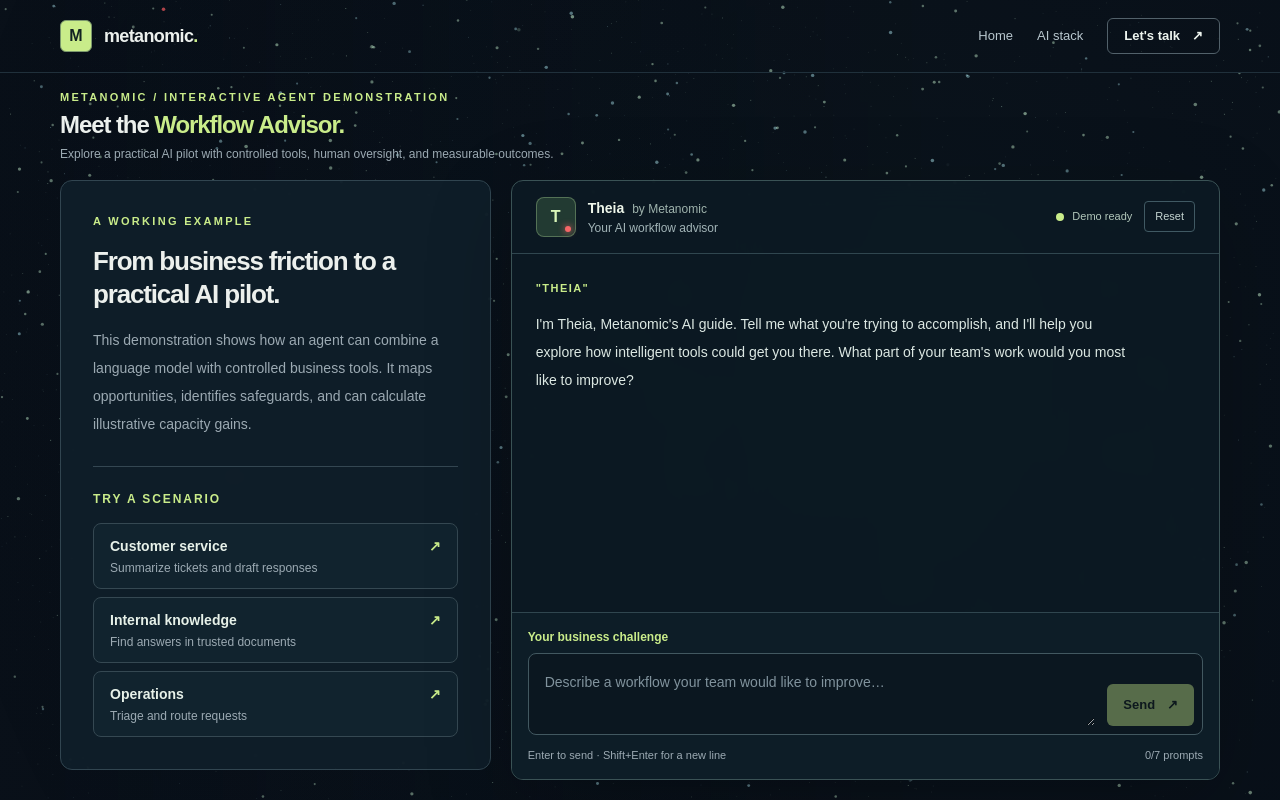
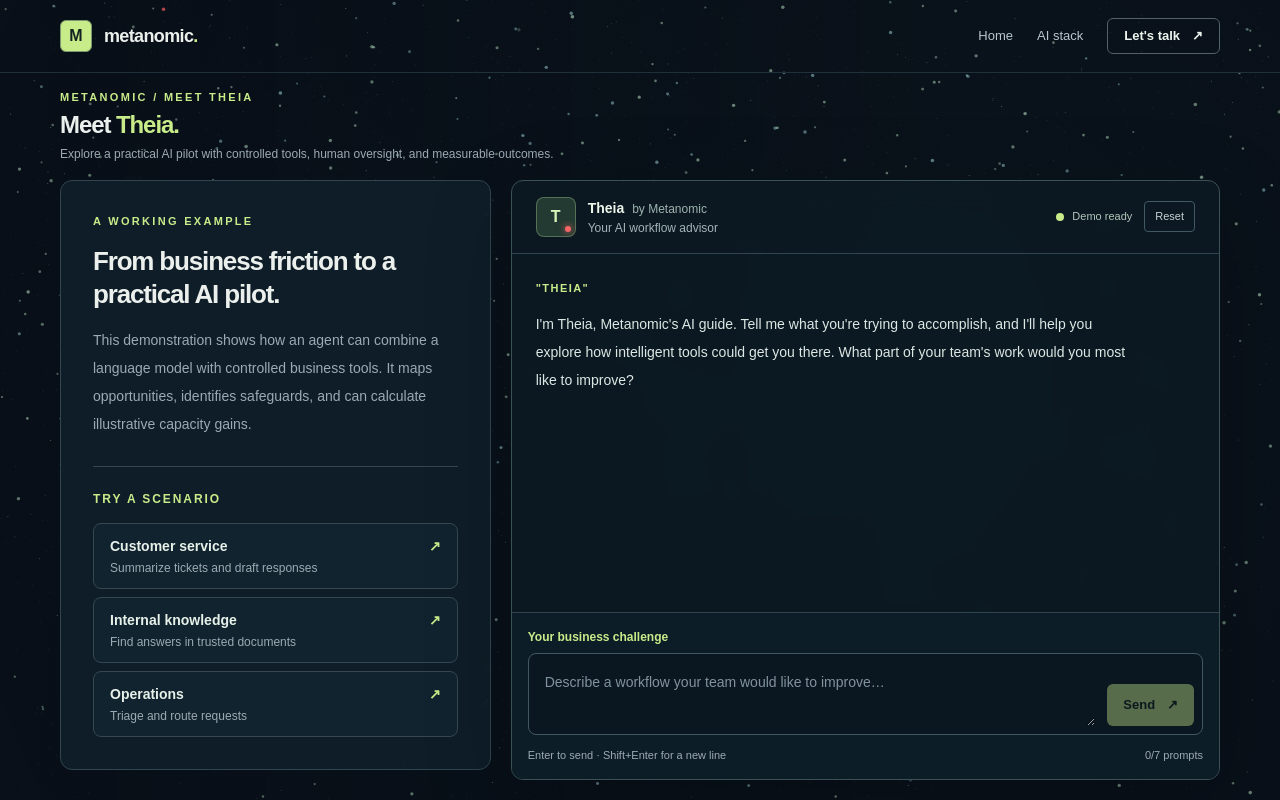
Before and after one commit to geisera/metanomic, a Next.js app: page /demo in a window 1280 px wide. Built offline with nearby package versions, Linux system fonts and the light colour scheme.

Commit message:
Introduce Theia as Metanomic's AI guide

```diff
--- a/src/app/demo/page.tsx
+++ b/src/app/demo/page.tsx
@@ -3,12 +3,12 @@ import Link from "next/link";
 import AgentExperience from "./AgentExperience";
 
 export const metadata: Metadata = {
-  title: "AI Agent Demo — Workflow Advisor",
-  description: "Experience Metanomic's interactive AI workflow advisor: explore enterprise AI use cases, inspect tool activity, and design a human-centered pilot.",
+  title: "Meet Theia — AI Workflow Advisor",
+  description: "Meet Theia, Metanomic's AI guide. Explore practical AI use cases, inspect tool activity, and design a human-centered workflow pilot.",
   alternates: { canonical: "/demo" },
   openGraph: {
-    title: "Metanomic AI Agent Demo — From Workflow to Impact",
-    description: "Try an AI workflow advisor that connects conversation to practical tools, human safeguards, and measurable outcomes.",
+    title: "Meet Theia — Metanomic's AI Guide",
+    description: "Theia helps turn business challenges into practical AI pilots with human safeguards, approved tools, and measurable outcomes.",
     url: "https://metanomic.ai/demo",
     type: "website",
   },
@@ -33,9 +33,9 @@ export default function DemoPage() {
 
       <section className="container flex shrink-0 items-center justify-between gap-4 py-3 sm:py-4">
         <div className="min-w-0">
-          <p className="eyebrow hidden sm:block">Metanomic / Interactive agent demonstration</p>
+          <p className="eyebrow hidden sm:block">Metanomic / Meet Theia</p>
           <h1 className="text-xl font-semibold leading-tight tracking-[-.045em] sm:mt-1 sm:text-2xl">
-            Meet the <span className="text-[#c9ec8a]">Workflow Advisor.</span>
+            Meet <span className="text-[#c9ec8a]">Theia.</span>
           </h1>
           <p className="muted mt-1 hidden text-xs leading-5 md:block">Explore a practical AI pilot with controlled tools, human oversight, and measurable outcomes.</p>
         </div>
```
